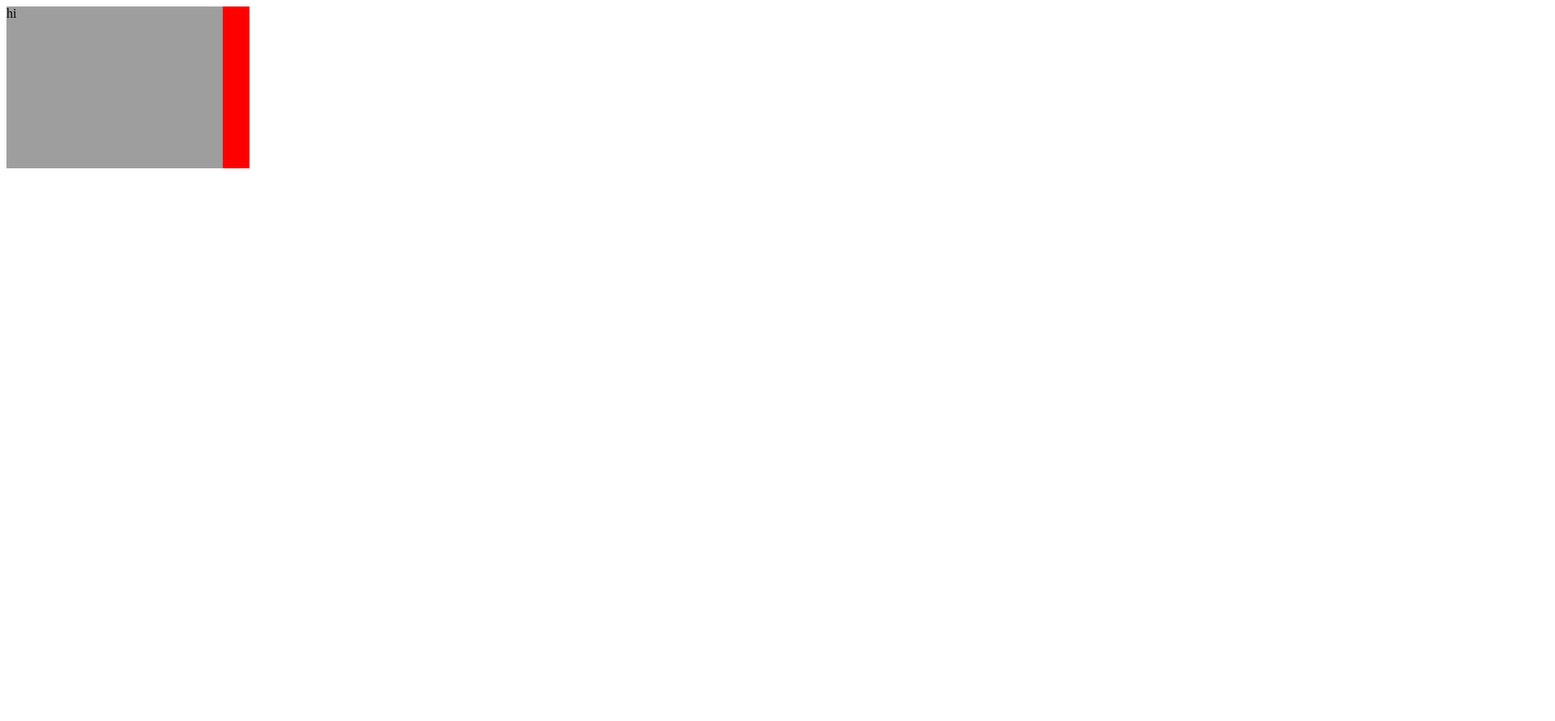
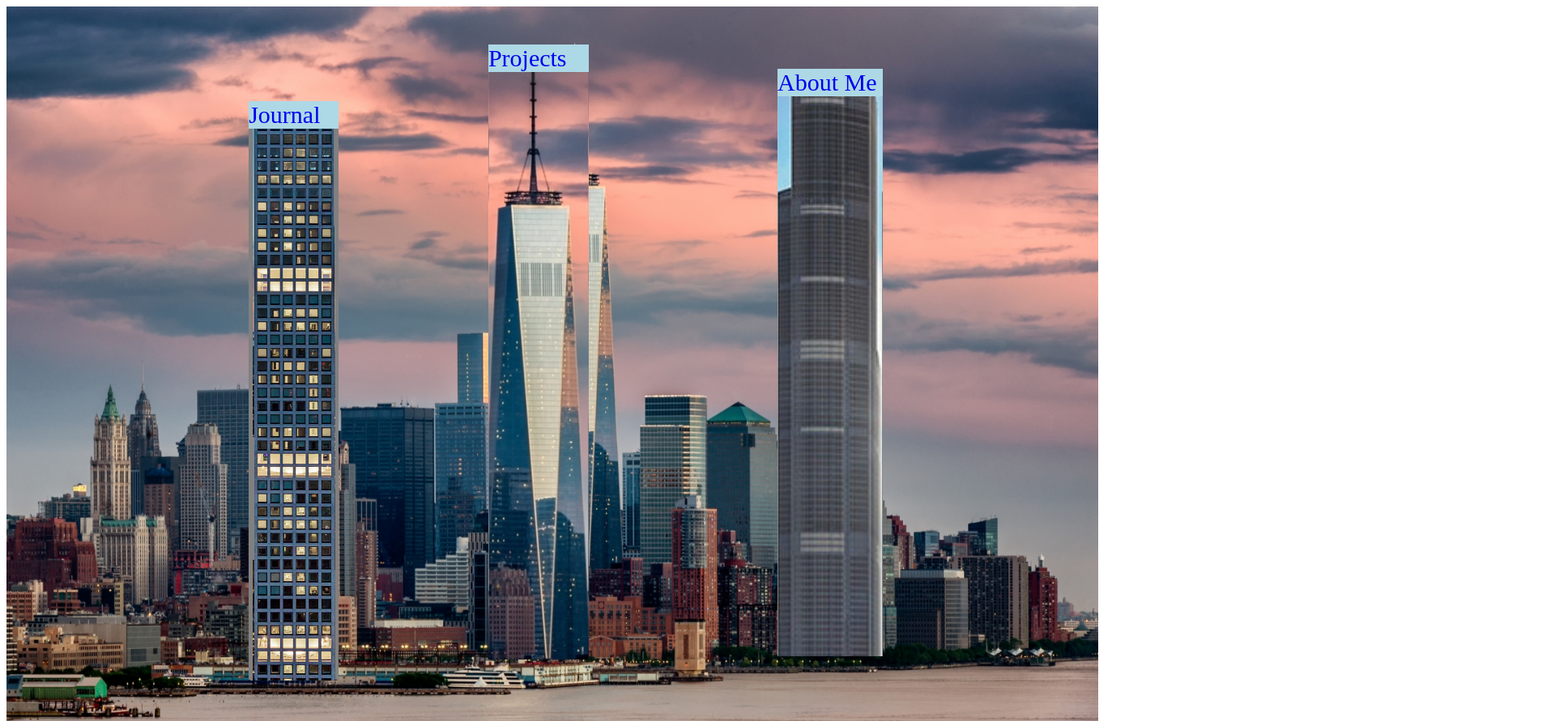
Before and after one commit to c25am1/c25am1.github.io, a plain HTML site: page index.html in a window 1280 px wide. Shown: the top 891 px of the page at 81% size, 1920 px wide, since content can reach past the window. Before the commit the page ends 800 px from the top, so only its background shows below. Drawn offline with Linux system fonts and the light colour scheme; grey boxes are pictures that could not be loaded.

Commit message:
adding homepage, journal, and basics of aboutme

```diff
--- a/index.html
+++ b/index.html
@@ -2,32 +2,110 @@
 <html>
 <head>
 	<title></title>
+</head>
+<body>
 
 <style type="text/css">
-		#fishStix {
-			width: 300px;
-			height: 200px;
-			background-repeat: no-repeat;
 
-			background-size: contain;
-			background-color: red;
-			background-image: url(https://i.pinimg.com/originals/97/8c/ca/978ccae1ba3926c79720e9f59435c1dc.gif);
+	#journal {
+		font-size: 35px;
+		position: absolute;
+		z-index: 6;
 	}
 
-		#fishStix:hover{
-			transition: 2s;
-			background-image: url(https://c.tenor.com/eryHXMIn3WsAAAAC/cuervo-cuervos.gif);
+	#projects {
+		font-size: 35px;
+		position: absolute;
+		z-index: 6;
+	}
+
+	#aboutme {
+		font-size: 35px;
+		position: absolute;
+		z-index: 6;
+	}
+
+	#skyline{
+		position: relative;
+		width:2000px;
+		height:900px;
+		background-image: url(city.jpg);
+		background-size: contain;
+		background-repeat: no-repeat;
+		z-index: 0;
+
+	}
+	#building1{
+
+		background-image: url(building1.png);
+		background-color:gray;
+		width: 111px;
+		height: 716px;
+		left: 24%;
+		top: 125px;
+
+
+}
+	#building2{
+		background-image: url(projectsbuilding.jpg);
+		background-color: black;
+		width: 124px;
+		height:760px;
+		left:47.1%;
+		top: 55px;
+
+
+
+}
+	#building3{
+		background-image: url(Skyscrapers5.jpg);
+		width: 130px;
+		height: 726px;
+		background-color: blue;
+		left:75%;
+		top: 85px;
+
+	}
+
+.building{
+	position: absolute;
+	z-index: 5;
+	background-position:center;
+	background-size:contain;
+
+}
+
+.link {
+	background-color: lightblue;
+	font-size: 30px;
 }
 
 </style>
-</head>
-<body>
 
-<div id="fishStix">
-	hi
+<a href="journal.html">
+	<div class="building" id ="building1">
+	<div class="link">Journal</div>
+
+</div></a>
+
+
+<a href="projects.html">
+	<div class="building" id ="building2">
+		<div class="link">Projects</div>
+
 </div>
 
+</a>
 
+
+
+<a href="aboutme.html">
+	<div class="building" id ="building3">
+		<div class="link">About Me</div>
+
+</div></a>
+
+<div id ="skyline"></div>
 
 
 </body>
```
Also changed, not shown: Skyscrapers5.jpg (added), aboutme.html (added), building1.png (added), city.jpg (added), journal.html (added), projects.html (added), projectsbuilding.jpg (added), 1 other file. Lines whose indentation alone changed are shown as unchanged.
